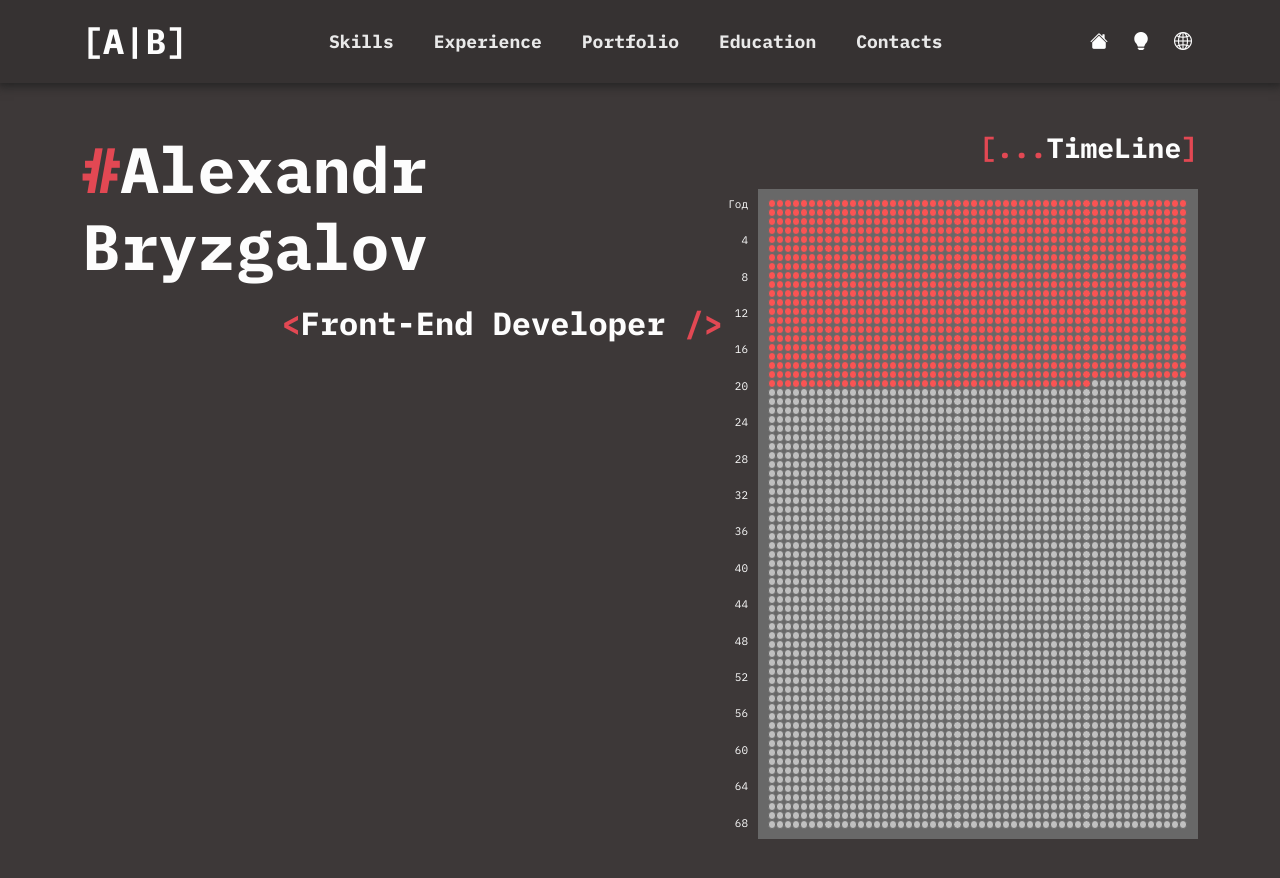
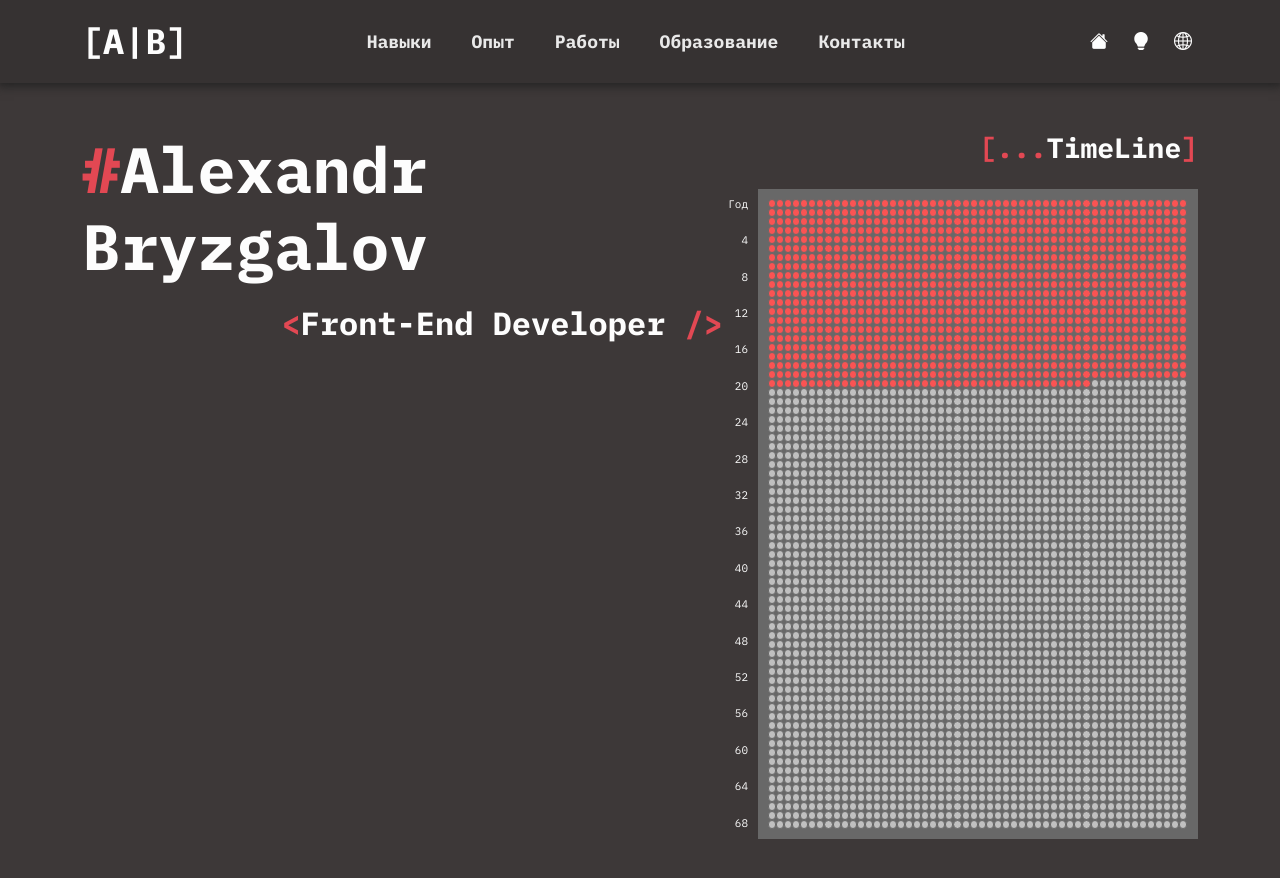
Before and after one commit to AlexType/web-portfolio, a React (Create React App) app: page / in a window 1280 px wide. Shown: the top 878 px of the page. Built offline with nearby package versions, Linux system fonts and the light colour scheme.

Commit message:
added: functional localization of the application using i18next

```diff
--- /dev/null
+++ b/public/locales/ru/translation.json
@@ -0,0 +1,9 @@
+{
+    "menu": {
+        "skills": "Навыки",
+        "experience": "Опыт",
+        "portfolio": "Работы",
+        "education": "Образование",
+        "contacts": "Контакты"
+    }
+}
--- a/src/UI/Buttons/ButtonIco/ButtonIco.jsx
+++ b/src/UI/Buttons/ButtonIco/ButtonIco.jsx
@@ -2,12 +2,17 @@
 import React from 'react';
 import './ButtonIco.scss';
 
-const ButtonIco = ({ icoType }) => {
+const ButtonIco = ({ icoType, click }) => {
     return (
-        <button className="btn btn_ico">
+        <button onClick={click} className="btn btn_ico">
             <i className={`bi bi-${icoType}`}></i>
         </button>
     );
 };
 
 export default ButtonIco;
+
+
+ButtonIco.defaultProps = {
+    click: () => { },
+};
--- a/src/containers/Header/Header.jsx
+++ b/src/containers/Header/Header.jsx
@@ -1,11 +1,25 @@
-import React from 'react';
+import React, { useEffect, useState } from 'react';
 import { NavLink } from 'react-router-dom';
+import { useTranslation } from "react-i18next";
 import { HOME_ROUTE } from '../../utils/consts';
 import ButtonIco from '../../UI/Buttons/ButtonIco/ButtonIco';
 import Nav from './components/Nav/Nav';
 import './Header.scss';
 
 const Header = () => {
+    const { i18n } = useTranslation(),
+        [lang, setLang] = useState('ru');
+
+    const changeLanguage = () => {
+        if (lang === 'en') setLang('ru');
+        else if (lang === 'ru') setLang('en');
+    };
+
+    useEffect(() => {
+        i18n.changeLanguage(lang);
+    }, [i18n, lang]);
+
+
     return (
         <header className="header py-4">
             <div className="container">
@@ -27,7 +41,7 @@ const Header = () => {
                                 <ButtonIco icoType="lightbulb-fill" />
                             </div>
                             <div className="col-auto">
-                                <ButtonIco icoType="globe2" />
+                                <ButtonIco icoType="globe2" click={changeLanguage} />
                             </div>
                         </div>
                     </div>
--- a/src/containers/Header/components/Nav/Nav.jsx
+++ b/src/containers/Header/components/Nav/Nav.jsx
@@ -1,5 +1,6 @@
 import React from 'react';
 import { NavLink } from 'react-router-dom';
+import { useTranslation } from "react-i18next";
 import {
     CONTACTS_ROUTE,
     EDUCATION_ROUTE,
@@ -10,23 +11,24 @@ import {
 import './Nav.scss';
 
 const Nav = () => {
+    const { t } = useTranslation();
     return (
         <nav className='nav'>
             <ul>
                 <li>
-                    <NavLink className='nav-link' to={SKILLS_ROUTE}>Skills</NavLink>
+                    <NavLink className='nav-link' to={SKILLS_ROUTE}>{t("menu.skills")}</NavLink>
                 </li>
                 <li>
-                    <NavLink className='nav-link' to={EXPERIENCE_ROUTE}>Experience</NavLink>
+                    <NavLink className='nav-link' to={EXPERIENCE_ROUTE}>{t("menu.experience")}</NavLink>
                 </li>
                 <li>
-                    <NavLink className='nav-link' to={PORTFOLIO_ROUTE}>Portfolio</NavLink>
+                    <NavLink className='nav-link' to={PORTFOLIO_ROUTE}>{t("menu.portfolio")}</NavLink>
                 </li>
                 <li>
-                    <NavLink className='nav-link' to={EDUCATION_ROUTE}>Education</NavLink>
+                    <NavLink className='nav-link' to={EDUCATION_ROUTE}>{t("menu.education")}</NavLink>
                 </li>
                 <li>
-                    <NavLink className='nav-link' to={CONTACTS_ROUTE}>Contacts</NavLink>
+                    <NavLink className='nav-link' to={CONTACTS_ROUTE}>{t("menu.contacts")}</NavLink>
                 </li>
             </ul>
         </nav>
--- /dev/null
+++ b/src/i18n.js
@@ -0,0 +1,25 @@
+import i18n from 'i18next'
+import Backend from 'i18next-http-backend'
+import LanguageDetector from 'i18next-browser-languagedetector'
+import { initReactI18next } from 'react-i18next'
+
+i18n
+    // Подключение бэкенда i18next
+    .use(Backend)
+    // Автоматическое определение языка
+    .use(LanguageDetector)
+    // модуль инициализации
+    .use(initReactI18next)
+    .init({
+        // Стандартный язык
+        fallbackLng: 'ru',
+        debug: true,
+        // Распознавание и кэширование языковых cookie
+        detection: {
+            order: ['queryString', 'cookie'],
+            cache: ['cookie']
+        },
+        interpolation: {
+            escapeValue: false
+        }
+    })
--- a/src/index.js
+++ b/src/index.js
@@ -1,11 +1,15 @@
-import React, { StrictMode } from 'react';
+import React, { StrictMode, Suspense } from 'react';
 import ReactDOM from 'react-dom';
 import App from './components/App/App';
 import './assets/scss/main.scss';
 
+import './i18n';
+
 ReactDOM.render(
     <StrictMode>
-        <App />
+        <Suspense fallback={<div>Loading...</div>}>
+            <App />
+        </Suspense>
     </StrictMode >,
     document.getElementById('root')
 );
```
Also changed, not shown: package.json (+8 -0 lines), public/locales/en/translation.json (added, +9 -0 lines), 2 other files (tests, documents, lock files or other folders).
